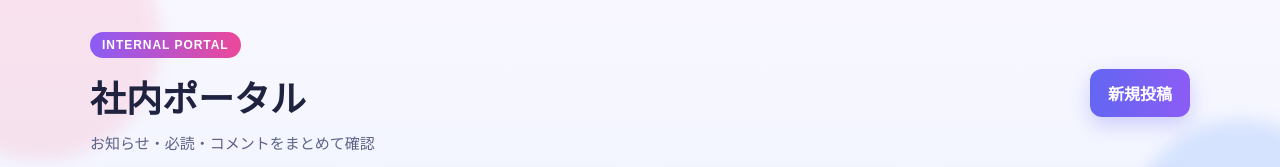
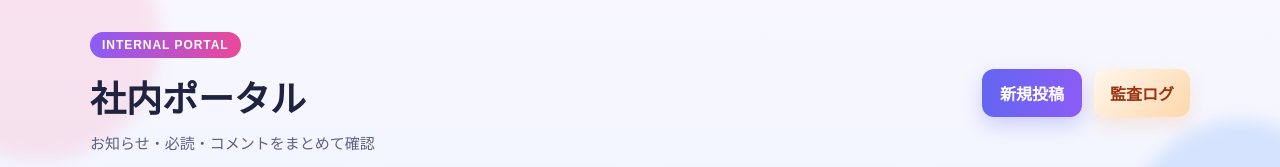
Before and after one commit to kmiyazaki-pixel/tunag, a Next.js app in the folder frontend/: page / in a window 1280 px wide. Shown: the top 167 px of the page. Built offline with nearby package versions, Linux system fonts and the light colour scheme; no server answers; the database is empty.

Commit message:
Update page.tsx

```diff
--- a/frontend/app/page.tsx
+++ b/frontend/app/page.tsx
@@ -70,6 +70,9 @@ export default async function HomePage() {
           <div style={styles.headerActions}>
             <Link href="/admin/new" style={styles.primaryButton}>
               新規投稿
+            </Link>
+            <Link href="/admin/audit-logs" style={styles.secondaryButton}>
+             監査ログ
             </Link>
             <AuthStatus />
           </div>
@@ -237,4 +240,14 @@ const styles: Record<string, React.CSSProperties> = {
     padding: "16px",
     borderRadius: "14px",
   },
+  secondaryButton: {
+  display: "inline-block",
+  background: "linear-gradient(135deg, #fff7ed 0%, #fed7aa 100%)",
+  color: "#9a3412",
+  textDecoration: "none",
+  padding: "12px 16px",
+  borderRadius: "12px",
+  fontWeight: 800,
+  boxShadow: "0 8px 18px rgba(251, 146, 60, 0.18)",
+  },
 };
```
